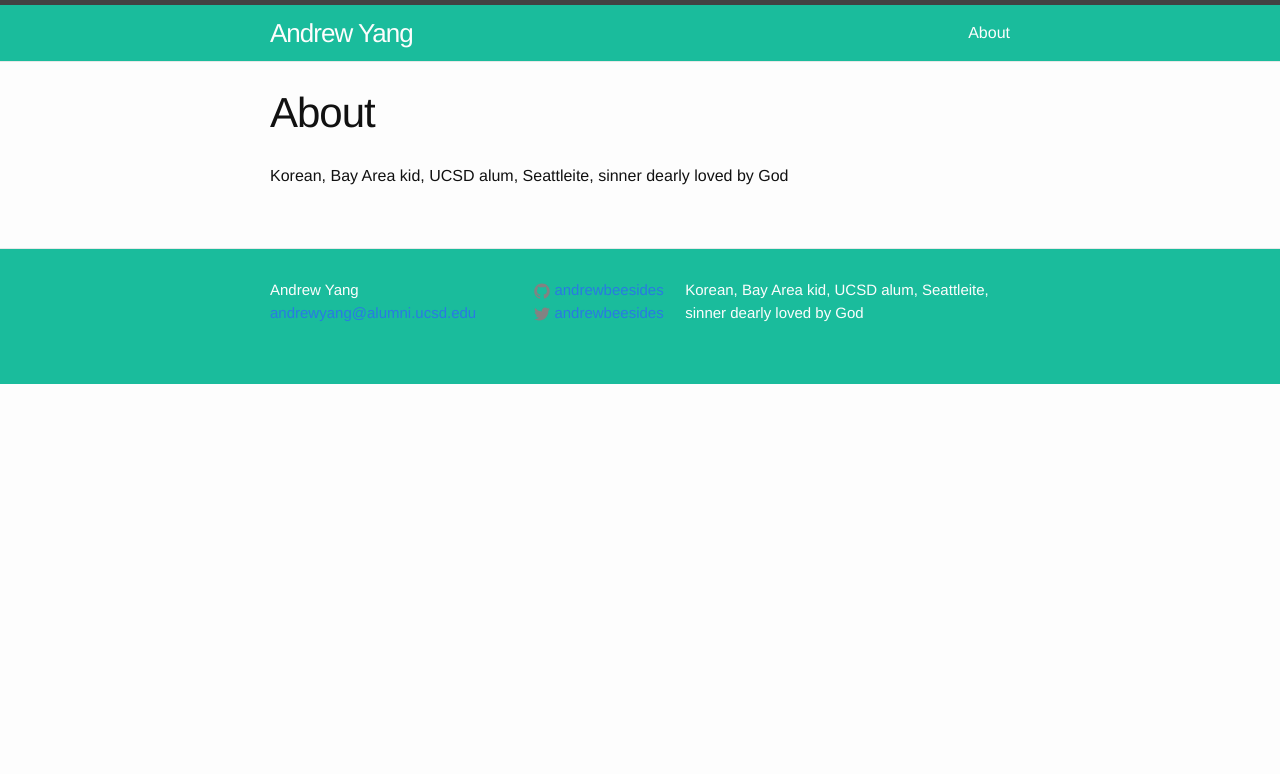
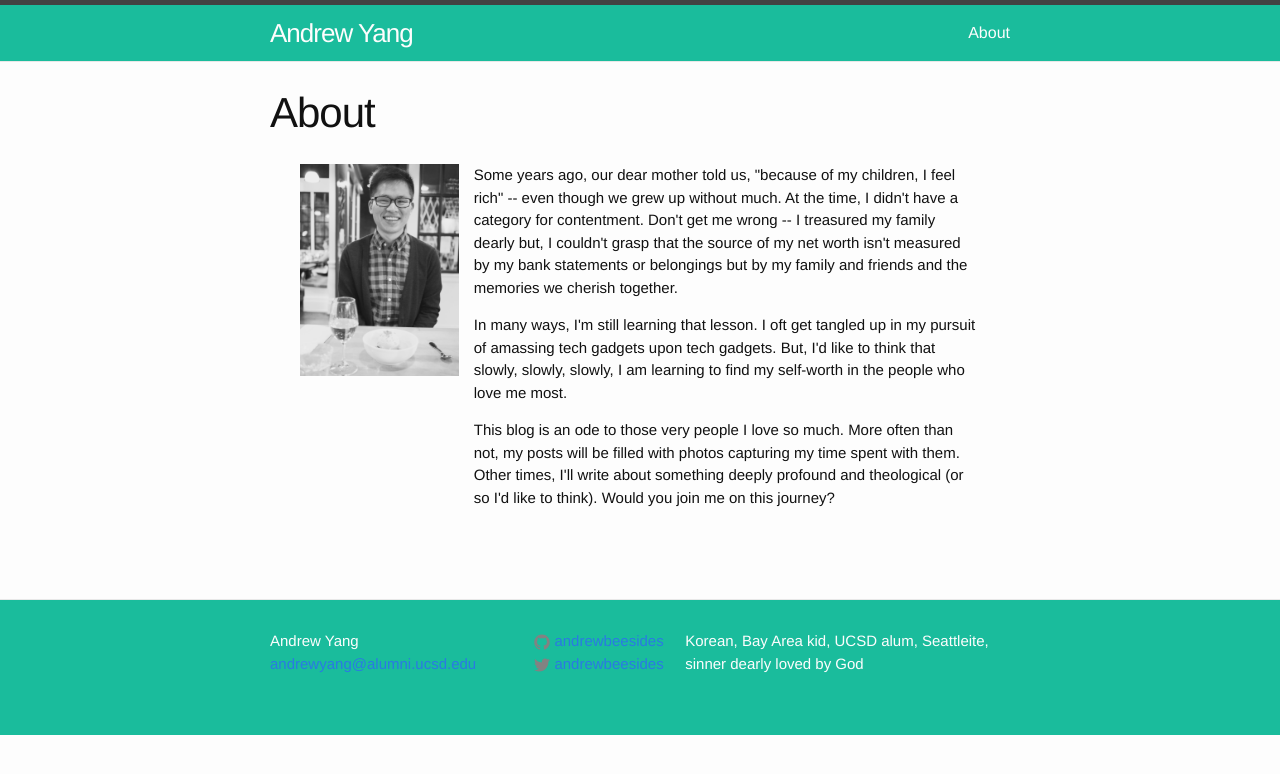
Before and after one commit to andrewbeesides/andrewbeesides.github.io, a Jekyll site: the page built from about/index.html, in a window 1280 px wide. Shown: the top 774 px of the page. Built offline with Jekyll 4.4.1, drawn with Linux system fonts in a browser that asks for light colours.

Commit message:
Wrote About page blurb

```diff
--- a/_sass/_layout.scss
+++ b/_sass/_layout.scss
@@ -233,3 +233,47 @@
         }
     }
 }
+
+
+
+/**
+ * About
+ */
+.about-col-wrapper {
+    font-size: 15px;
+    color: $text-color;
+    margin-left: -$spacing-unit / 2;
+    @extend %clearfix;
+}
+
+.about-col {
+    float: left;
+    margin-bottom: $spacing-unit / 2;
+    padding-left: $spacing-unit / 2;
+}
+
+.about-col-1 {
+    width: -webkit-calc(25% - (#{$spacing-unit} / 2));
+    width:         calc(25% - (#{$spacing-unit} / 2));
+}
+
+.about-col-2 {
+    width: -webkit-calc(75% - (#{$spacing-unit} / 2));
+    width:         calc(75% - (#{$spacing-unit} / 2));
+}
+
+@include media-query($on-laptop) {
+    .about-col-1,
+    .about-col-2 {
+        width: -webkit-calc(50% - (#{$spacing-unit} / 2));
+        width:         calc(50% - (#{$spacing-unit} / 2));
+    }
+}
+
+@include media-query($on-palm) {
+    .about-col {
+        float: none;
+        width: -webkit-calc(100% - (#{$spacing-unit} / 2));
+        width:         calc(100% - (#{$spacing-unit} / 2));
+    }
+}
--- a/about.md
+++ /dev/null
@@ -1,7 +0,0 @@
----
-layout: page
-title: About
-permalink: /about/
----
-
-Korean, Bay Area kid, UCSD alum, Seattleite, sinner dearly loved by God
--- /dev/null
+++ b/about/index.html
@@ -0,0 +1,43 @@
+---
+layout: page
+title: About
+permalink: /about/
+---
+
+<div class="about">
+
+	<div class="wrapper">
+
+		<div class="about-col-wrapper">
+			<div class="about-col  about-col-1">
+				<img src="/assets/profile.jpg">
+			</div>
+
+			<div class="about-col  about-col-2">
+				<p class="text">
+					Some years ago, our dear mother told us, "because of my children, I feel
+					rich" -- even though we grew up without much. At the time, I didn't have
+					a category for contentment. Don't get me wrong -- I treasured my family
+					dearly but, I couldn't grasp that the source of my net worth isn't
+					measured by my bank statements or belongings but by my family and
+					friends and the memories we cherish together.
+				</p>
+
+				<p class="text">
+					In many ways, I'm still learning that lesson. I oft get tangled up in my
+					pursuit of amassing tech gadgets upon tech gadgets. But, I'd like to think
+					that slowly, slowly, slowly, I am learning to find my self-worth in the
+					people who love me most.
+				</p>
+
+				<p class="text">
+					This blog is an ode to those very people I love so much. More often than
+					not, my posts will be filled with photos capturing my time spent with
+					them. Other times, I'll write about something deeply profound and
+					theological (or so I'd like to think). Would you join me on this journey?
+				</p>
+			</div>
+		</div>
+
+	</div>
+</div>
```
Also changed, not shown: assets/profile.jpg (added).
